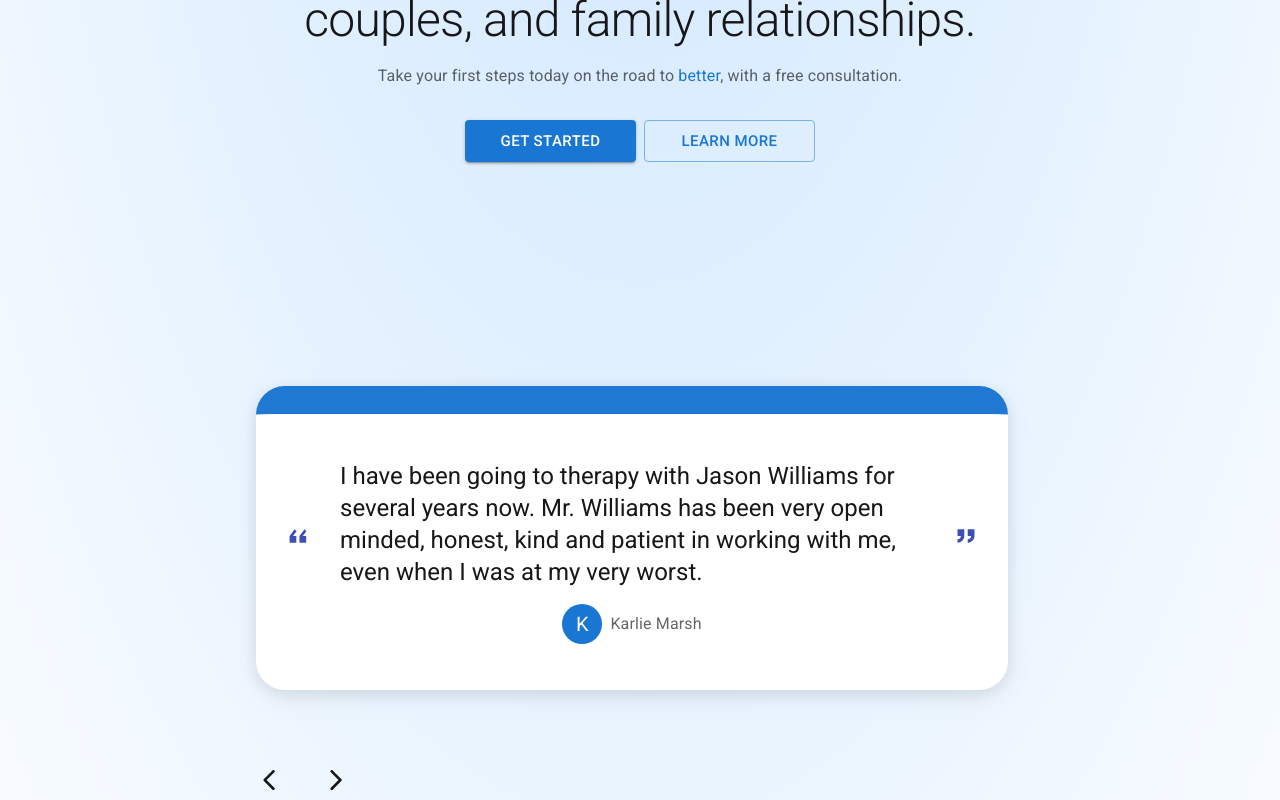
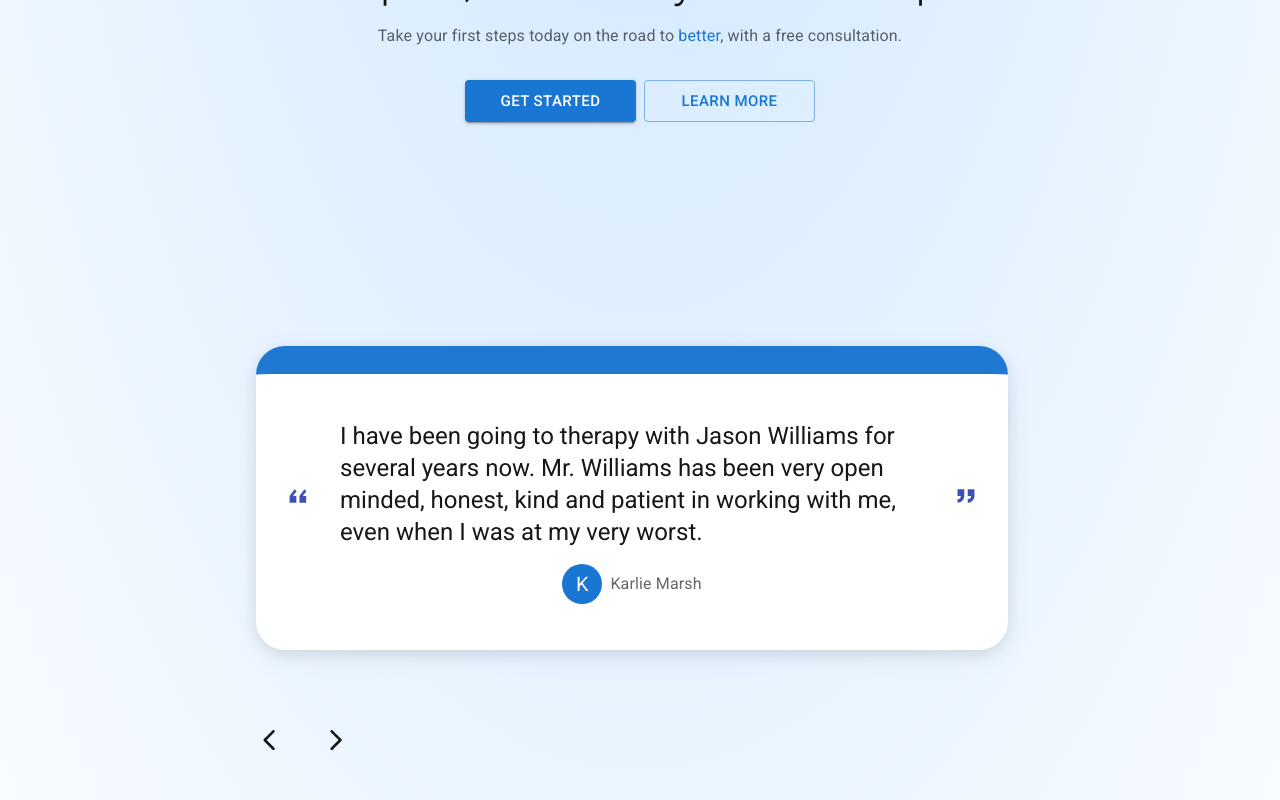
Before and after one commit to GabeCabrera/associated-psychotherapists, a Next.js app: page / in a window 1280 px wide. Shown: the part 360-1160 px from the top of the page. Built offline with nearby package versions, Linux system fonts and the light colour scheme.

Commit message:
adjusted spacing between hero elements

```diff
--- a/src/app/components/Hero.tsx
+++ b/src/app/components/Hero.tsx
@@ -25,8 +25,8 @@ const Hero: React.FC<HeroProps> = ({ children }) => {
                     display: 'flex',
                     flexDirection: 'column',
                     alignItems: 'center',
-                    pt: { xs: 14, sm: 30 },
-                    pb: { xs: 8, sm: 12 },
+                    pt: { xs: 14, sm: 25 },
+                    pb: { xs: 8, sm: 10 },
                 }}
             >
                 {children}
--- a/src/app/page.tsx
+++ b/src/app/page.tsx
@@ -143,7 +143,7 @@ export default function Home() {
             flexDirection: 'column',
             alignItems: 'center',
             pt: { xs: 14, sm: 20 },
-            pb: { xs: 1, sm: 1 },
+            pb: { xs: 1, sm: 3 },
           }}>
           <EmblaCarousel slides={testimonialsSlide} options={OPTIONS} />
         </Container>
```
